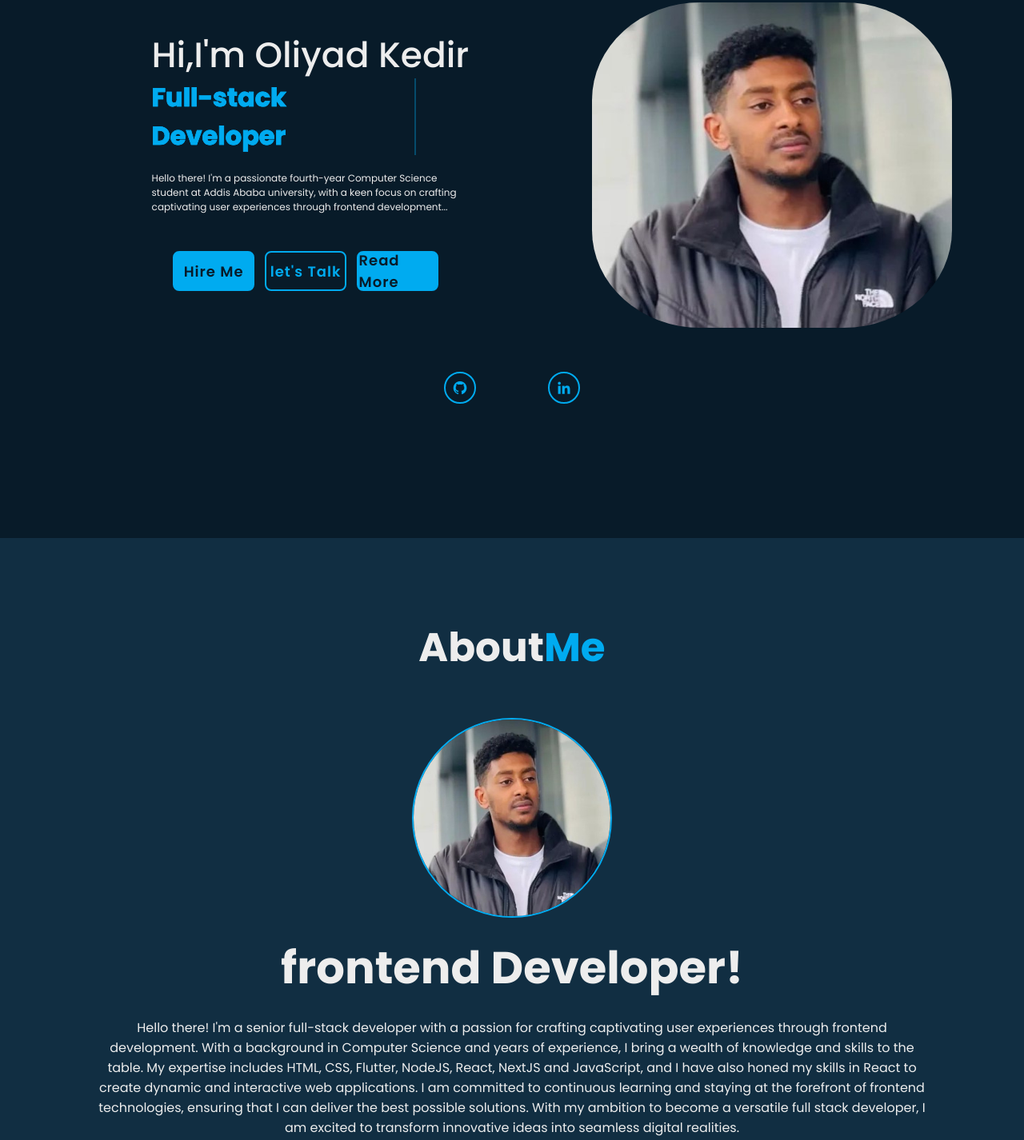
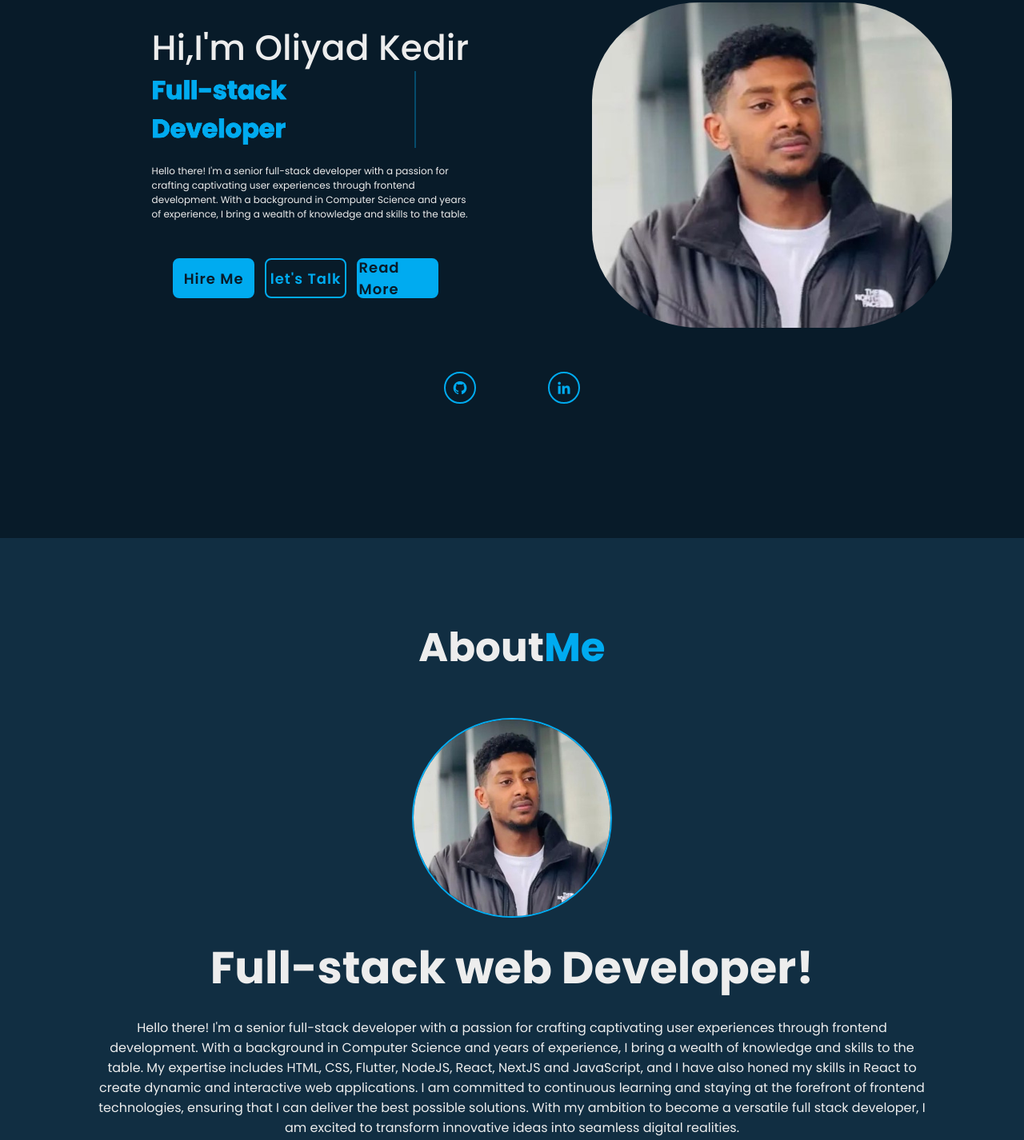
Before and after one commit to oliyadkedir3/PortfolioWebsite, a website: page index.html in a window 1280 px wide. Shown: the part 255-1681 px from the top of the page at 80% size. Drawn offline with nearby package versions, Linux system fonts and the light colour scheme; a web font is replaced by a local one.

Commit message:
portfolio updated

```diff
--- a/index.html
+++ b/index.html
@@ -41,8 +41,7 @@
       <div class="text-animate">
         <h3>Full-stack Developer</h3>
       </div>
-      <p>Hello there! I'm a passionate fourth-year Computer Science student at Addis Ababa university, with a keen focus on
-        crafting captivating user experiences through frontend development...</p>
+      <p>Hello there! I'm a senior full-stack developer with a passion for crafting captivating user experiences through frontend development. With a background in Computer Science and years of experience, I bring a wealth of knowledge and skills to the table. </p>
       <div class="btn-box">
         <a href="#" class="btn">Hire Me</a>
         <a href="#" class="btn">let's Talk</a>
@@ -67,7 +66,7 @@
       </span> -->
     </div>
     <div class="about-content">
-      <h3>frontend Developer!</h3>
+      <h3>Full-stack web Developer!</h3>
       <p> Hello there! I'm a senior full-stack developer with a passion for crafting captivating user experiences through frontend development. With a background in Computer Science and years of experience, I bring a wealth of knowledge and skills to the table. My expertise includes HTML, CSS, Flutter, NodeJS, React, NextJS and JavaScript, and I have also honed my skills in React to create dynamic and interactive web applications. I am committed to continuous learning and staying at the forefront of frontend technologies, ensuring that I can deliver the best possible solutions. With my ambition to become a versatile full stack developer, I am excited to transform innovative ideas into seamless digital realities.</p>
     </div>
   </section>
```
